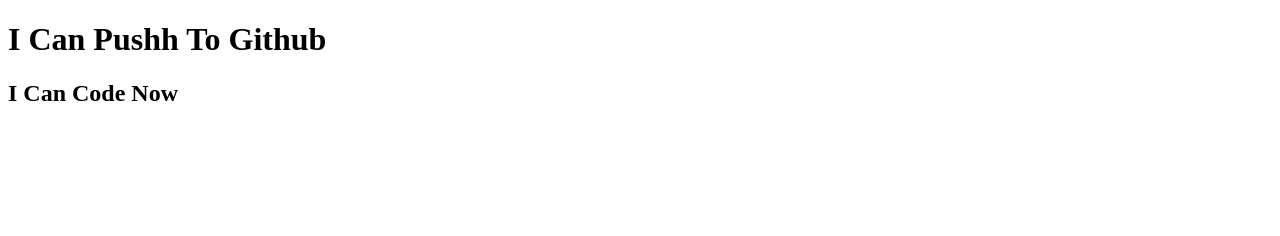
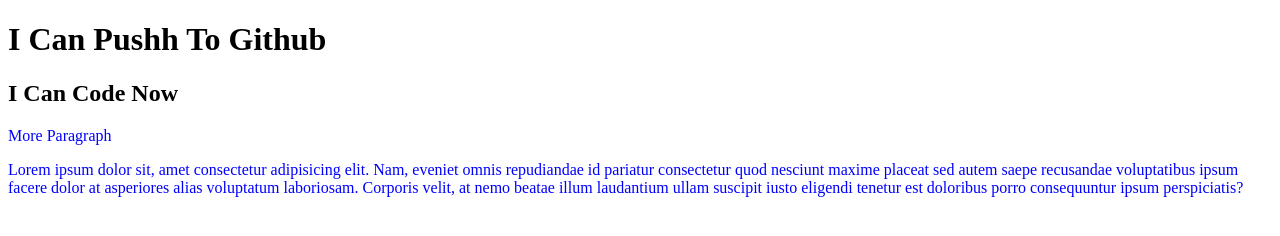
Before and after one commit to parvej123k/my-second-repo, a plain HTML site: page index.html in a window 1280 px wide. Drawn offline with Linux system fonts and the light colour scheme.

Commit message:
styles added

```diff
--- a/index.html
+++ b/index.html
@@ -4,9 +4,12 @@
     <meta charset="UTF-8">
     <meta name="viewport" content="width=device-width, initial-scale=1.0">
     <title>my second github repo</title>
+    <link rel="stylesheet" href="style.css">
 </head>
 <body>
     <h1>I Can Pushh To Github</h1>
     <h2>I Can Code Now</h2>
+    <p>More Paragraph</p>
+    <p>Lorem ipsum dolor sit, amet consectetur adipisicing elit. Nam, eveniet omnis repudiandae id pariatur consectetur quod nesciunt maxime placeat sed autem saepe recusandae voluptatibus ipsum facere dolor at asperiores alias voluptatum laboriosam. Corporis velit, at nemo beatae illum laudantium ullam suscipit iusto eligendi tenetur est doloribus porro consequuntur ipsum perspiciatis?</p>
 </body>
 </html>
--- /dev/null
+++ b/style.css
@@ -0,0 +1,3 @@
+p{
+    color: blue;
+}
```
